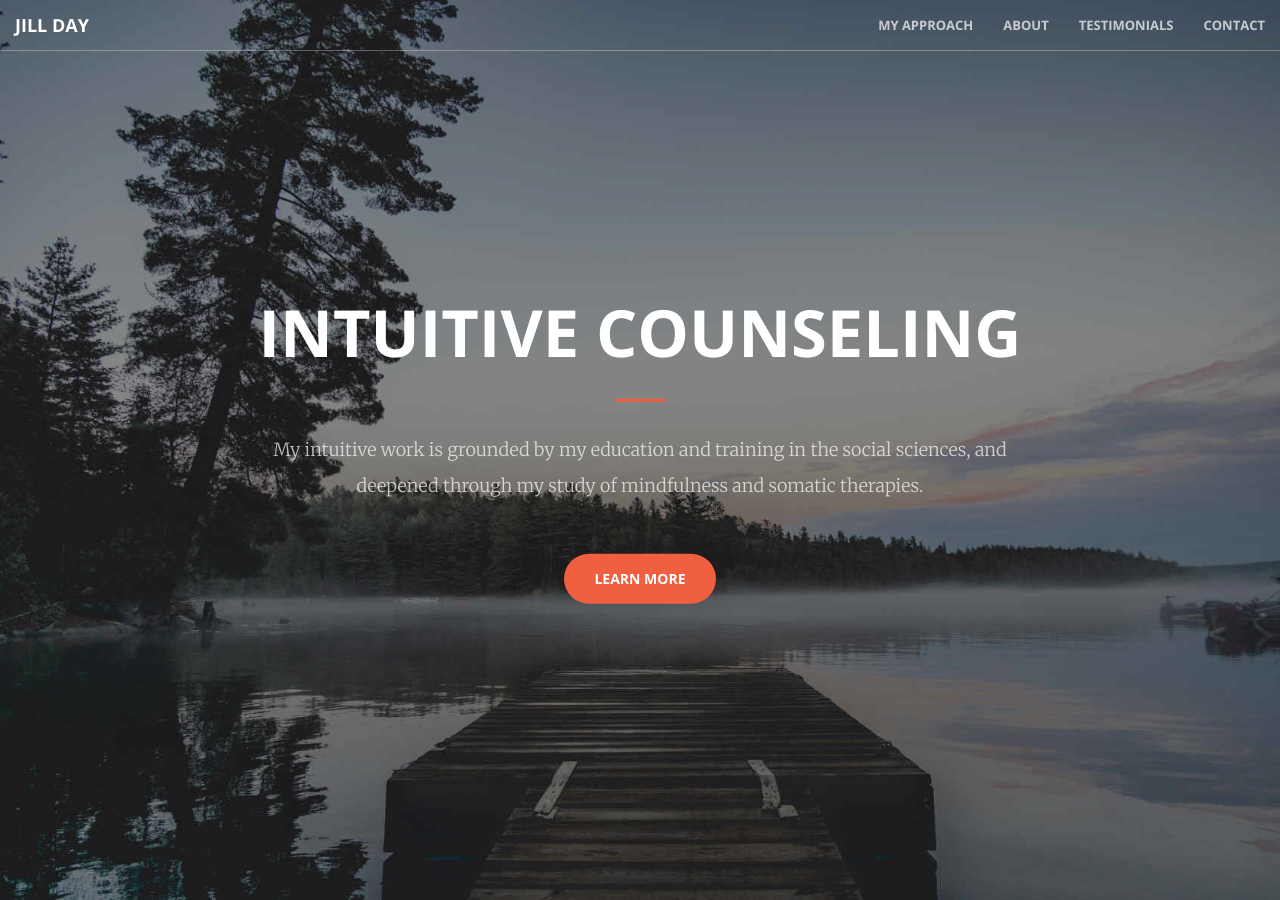
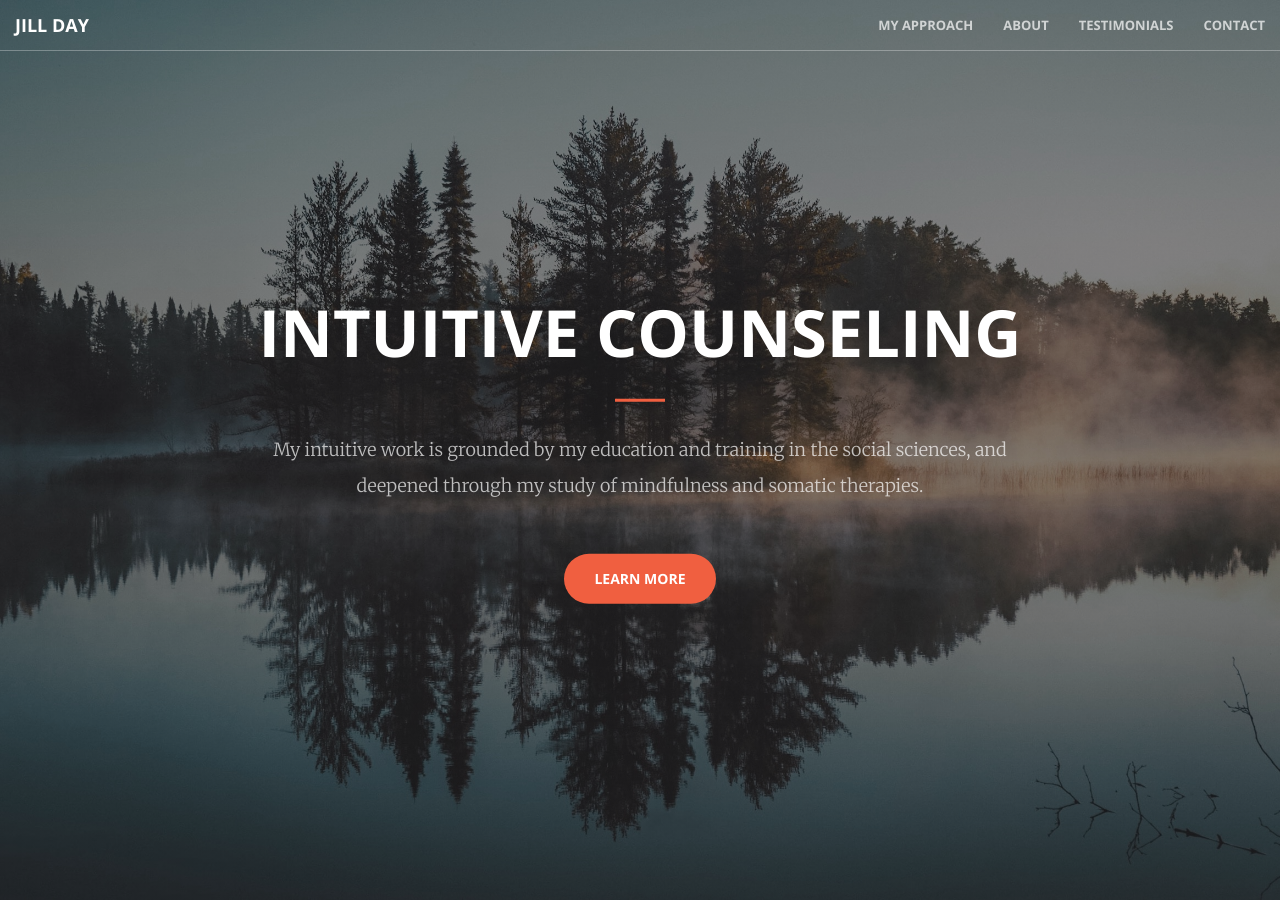
Before and after one commit to audreyshub/jilladay, a Jekyll site: the page built from index.html, in a window 1280 px wide and 900 px high. Built offline with Jekyll 4.4.1, drawn with Linux system fonts in a browser that asks for light colours.

Commit message:
change bg image

```diff
--- a/_sass/_base.scss
+++ b/_sass/_base.scss
@@ -177,7 +177,7 @@ header {
     background-image: linear-gradient(
                      rgba(20,20,20, .5),
                      rgba(20,20,20, .5)),
-    url('../img/leonard-laub-small.jpg');
+    url('../img/juan-davila.jpg');
     background-attachment: fixed;
     background-size: cover;
     text-align: center;
```
